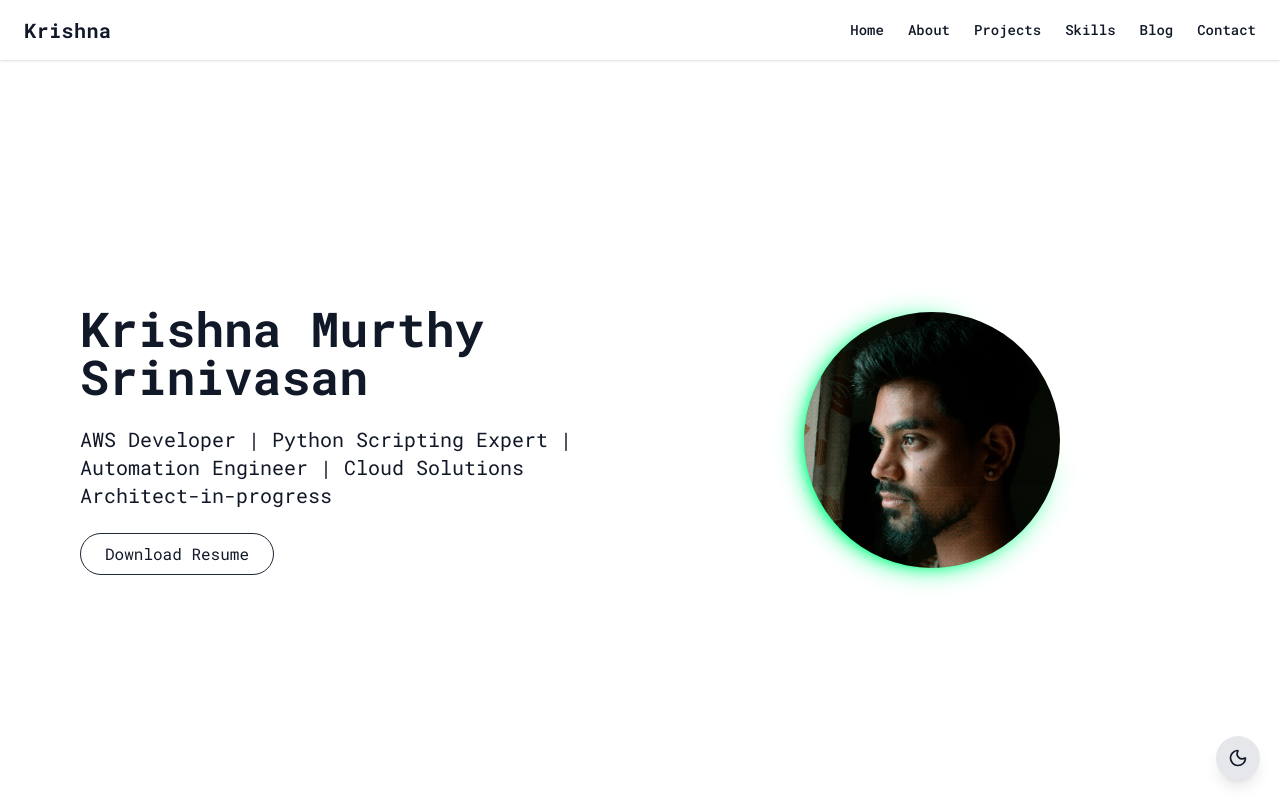
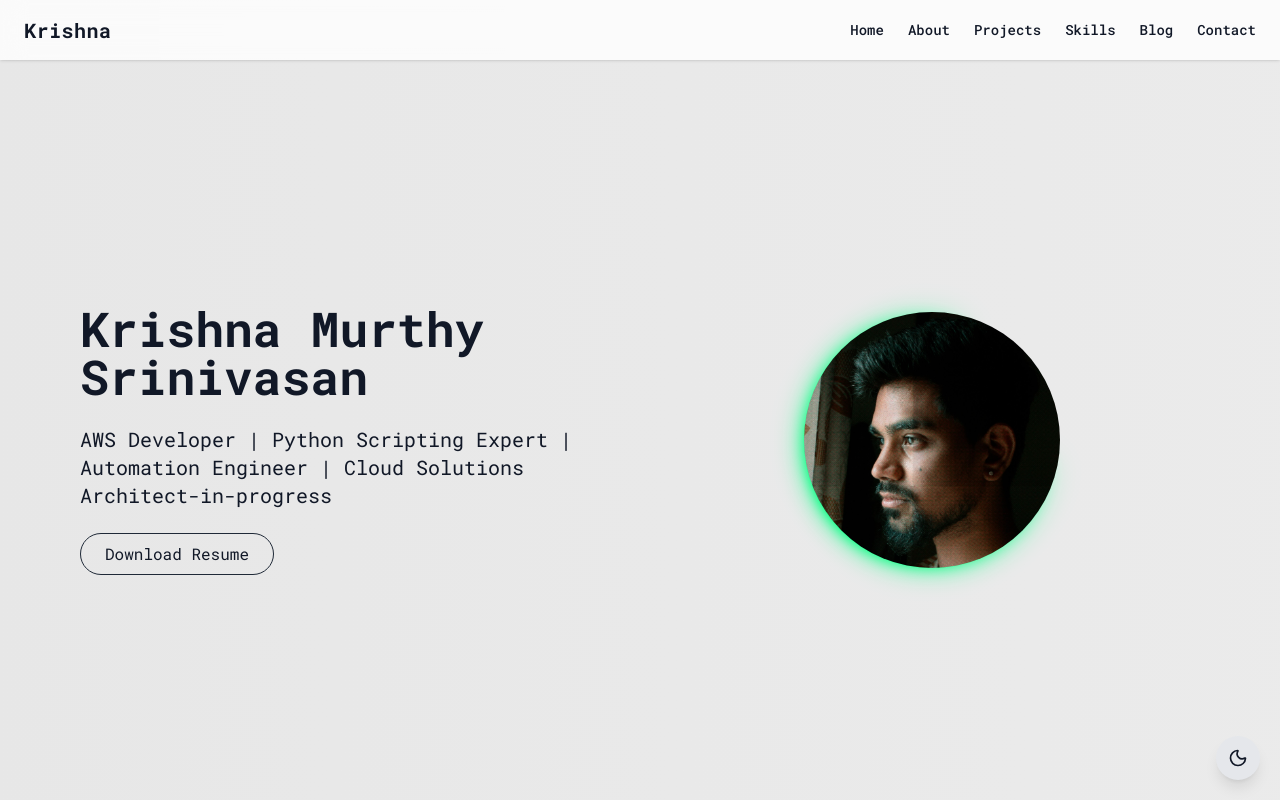
Before and after one commit to krishnamurthy-srinivasan/krishna-scriptsit, a React (Vite) app: page / in a window 1280 px wide. Shown: the top 800 px of the page. Built offline with nearby package versions, Linux system fonts and the light colour scheme; a web font is replaced by a local one.

Commit message:
animations

```diff
--- a/src/App.jsx
+++ b/src/App.jsx
@@ -12,28 +12,7 @@ import AnimatedGradientBackground from './components/AnimatedGradientBackground'
 
 function App() {
   return (
-    <div className="relative bg-white dark:bg-[#121212] text-gray-900 dark:text-gray-100 font-sans scroll-smooth">
-        <div className="fixed inset-0 -z-10 overflow-hidden">
-        <div
-          className="absolute inset-0"
-          style={{
-            backgroundImage: `
-              repeating-radial-gradient(white 1px, transparent 2px),
-              repeating-radial-gradient(white 1px, transparent 3px)
-            `,
-            backgroundSize: '4px 4px, 6px 6px',
-            animation: 'moveStarfield 60s linear infinite',
-            opacity: 0.06,
-          }}
-        />
-        <style>{`
-          @keyframes moveStarfield {
-            0% { transform: translate(0, 0); }
-            100% { transform: translate(-50%, -50%); }
-          }
-        `}</style>
-      </div>
-      {/* <BackgroundAnimation /> */}
+    <div className="relative font-sans scroll-smooth">
         <AnimatedGradientBackground />
         <Navbar />
         <Hero />
@@ -44,6 +23,7 @@ function App() {
         <Contact />
         <ThemeToggle />
     </div>
+
   );
 }
 
```
Lines whose indentation alone changed are shown as unchanged.
